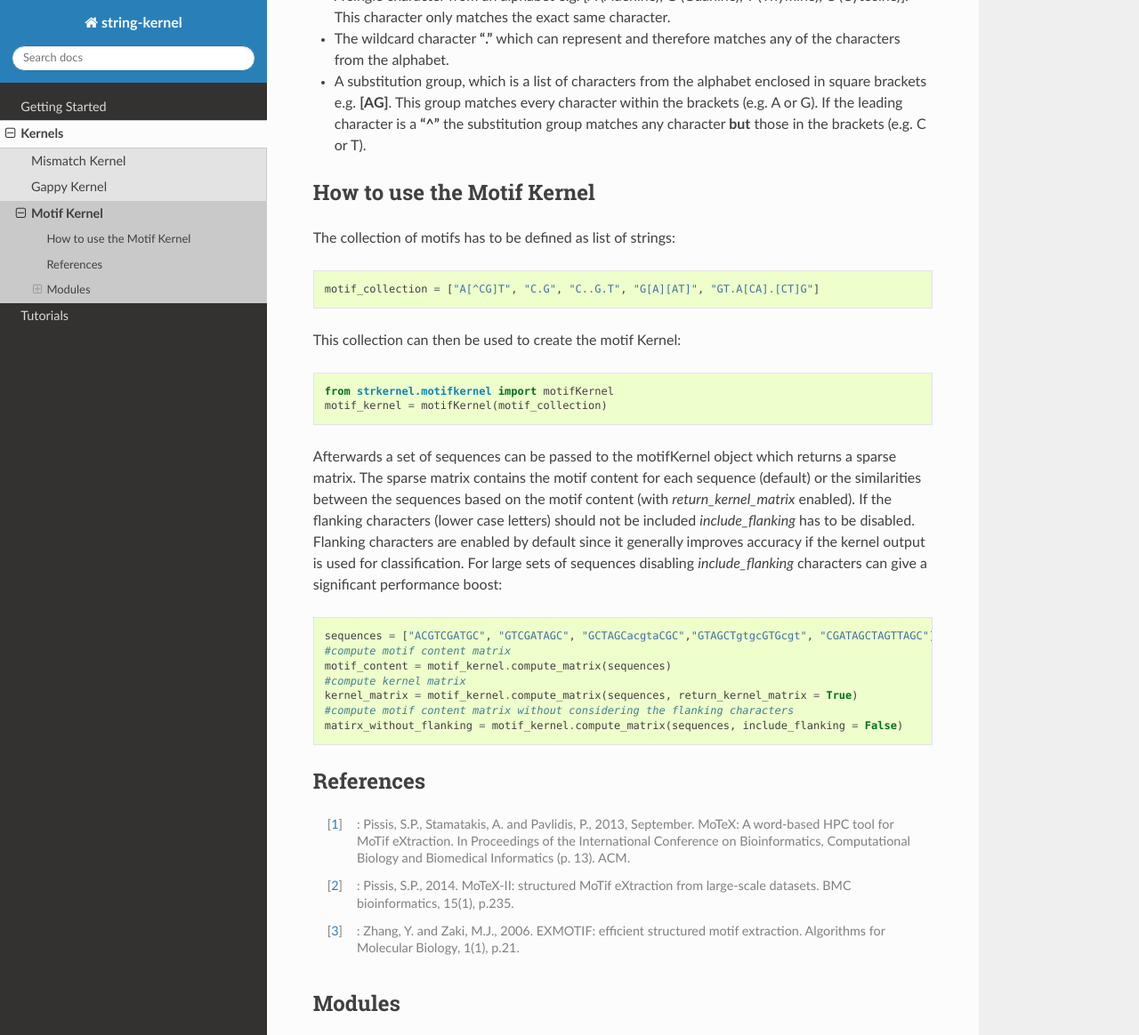
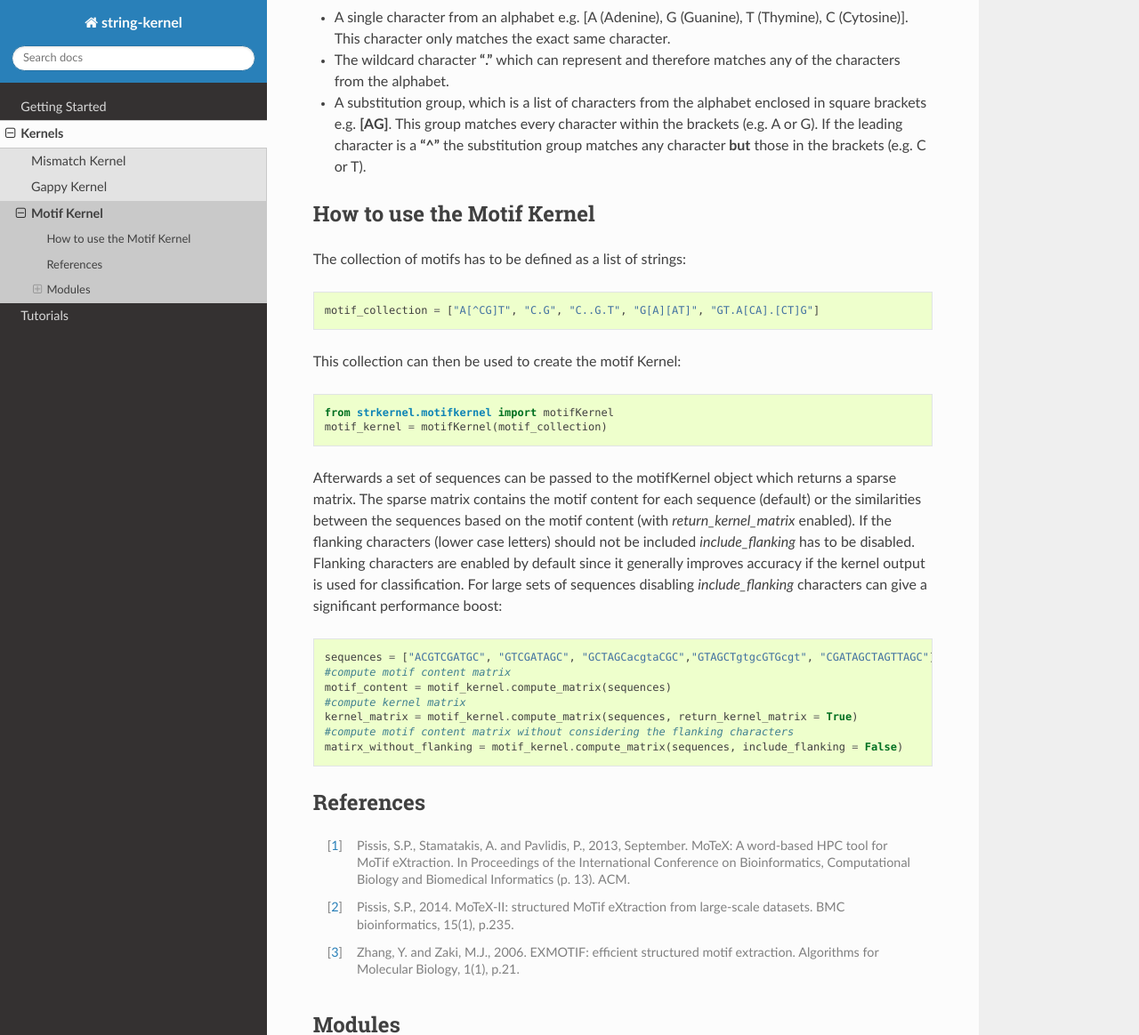
Before and after one commit to jakob-he/string-kernel, a Sphinx documentation site: the page built from docs/source/motif.rst, in a window 1280 px wide and 1400 px high, scrolled down 416 px, cut to the strip 0-1164 px from the top of the window. Shown: the whole strip at 89% size. Built offline with Sphinx 7.4.7 and the Read the Docs theme 2.0.0, drawn with Linux system fonts in a browser that asks for light colours; some of the changed text lies outside the part shown.

Commit message:
minor changes to the documentation

```diff
--- a/docs/source/motif.rst
+++ b/docs/source/motif.rst
@@ -14,7 +14,7 @@
 How to use the Motif Kernel
 ---------------------------
 
-The collection of motifs has to be defined as list of strings::
+The collection of motifs has to be defined as a list of strings::
 
     motif_collection = ["A[^CG]T", "C.G", "C..G.T", "G[A][AT]", "GT.A[CA].[CT]G"]
 
@@ -36,9 +36,9 @@
 References
 ----------
 
-.. [1] : Pissis, S.P., Stamatakis, A. and Pavlidis, P., 2013, September. MoTeX: A word-based HPC tool for MoTif eXtraction. In Proceedings of the International Conference on Bioinformatics, Computational Biology and Biomedical Informatics (p. 13). ACM.
-.. [2] : Pissis, S.P., 2014. MoTeX-II: structured MoTif eXtraction from large-scale datasets. BMC bioinformatics, 15(1), p.235.
-.. [3] : Zhang, Y. and Zaki, M.J., 2006. EXMOTIF: efficient structured motif extraction. Algorithms for Molecular Biology, 1(1), p.21.
+.. [1] Pissis, S.P., Stamatakis, A. and Pavlidis, P., 2013, September. MoTeX: A word-based HPC tool for MoTif eXtraction. In Proceedings of the International Conference on Bioinformatics, Computational Biology and Biomedical Informatics (p. 13). ACM.
+.. [2] Pissis, S.P., 2014. MoTeX-II: structured MoTif eXtraction from large-scale datasets. BMC bioinformatics, 15(1), p.235.
+.. [3] Zhang, Y. and Zaki, M.J., 2006. EXMOTIF: efficient structured motif extraction. Algorithms for Molecular Biology, 1(1), p.21.
 
 Modules
 -------
```
Also changed, not shown: other parts of docs/source/motif.rst (+1 -1 lines), docs/source/home.rst (+7 -7 lines).
